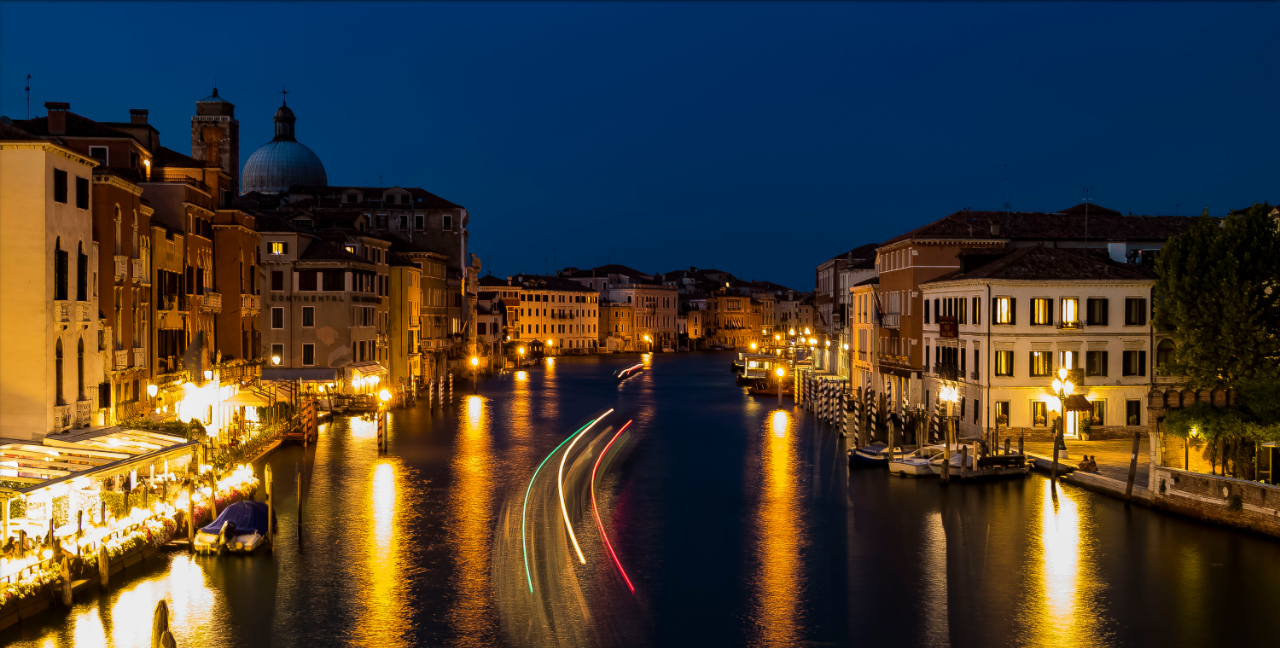
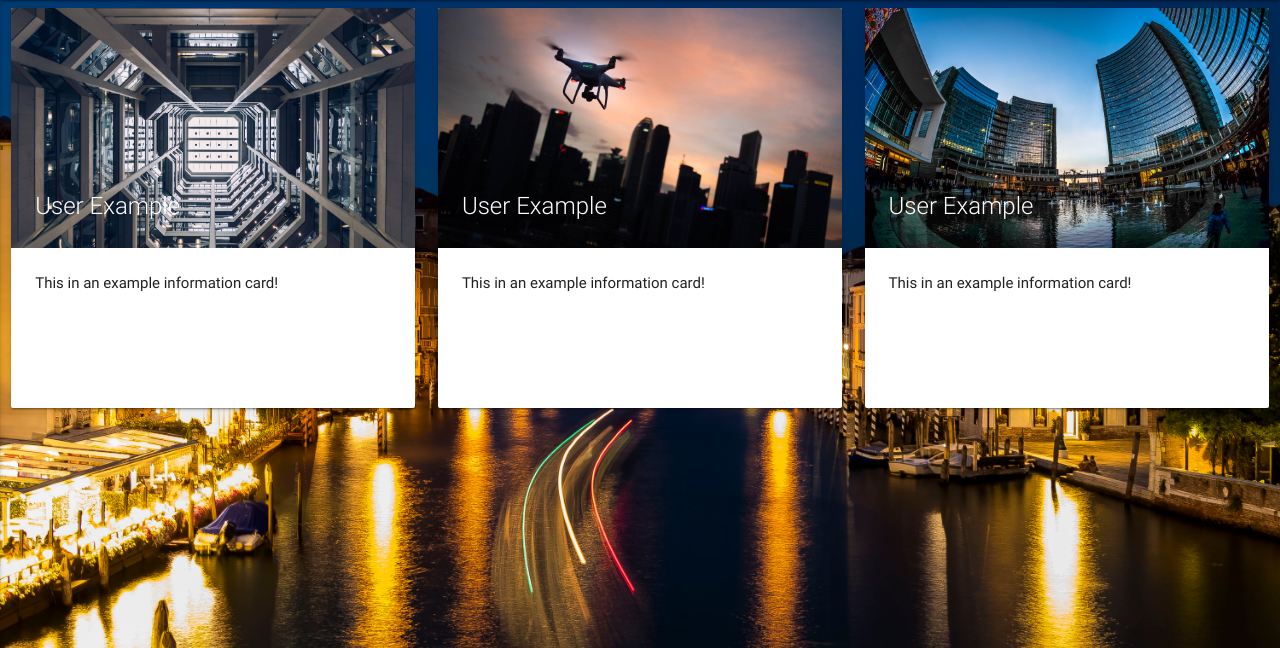
Before and after one commit to sjaster/pytodo, a Flask app: page / in a window 1280 px wide. Shown: the part 64-712 px from the top of the page. Run offline with Flask 2, Linux system fonts and the light colour scheme.

Commit message:
small style changes

```diff
--- a/src/templates/index.html
+++ b/src/templates/index.html
@@ -1,9 +1,9 @@
 {% extends "layout.html" %}
 {% block body %}
-{% if session.logged_in %}
+{% if not session.logged_in %}
 <div class="row">
     <div class="col s4">
-        <div class="card medium">
+        <div class="card medium hoverable">
             <div class="card-image">
                 <img src="../static/img/card1.jpg">
                 <span class="card-title">User Example</span>
@@ -14,7 +14,7 @@
         </div>
     </div>
     <div class="col s4">
-        <div class="card medium">
+        <div class="card medium hoverable">
             <div class="card-image">
                 <img src="../static/img/card2.jpg">
                 <span class="card-title">User Example</span>
@@ -25,7 +25,7 @@
         </div>
     </div>
     <div class="col s4">
-        <div class="card medium">
+        <div class="card medium hoverable">
             <div class="card-image">
                 <img src="../static/img/card3.jpg">
                 <span class="card-title">User Example</span>
--- a/src/templates/layout.html
+++ b/src/templates/layout.html
@@ -38,7 +38,6 @@
     </div>
 </nav>
 {% block body %}{% endblock %}
-<body>
 <div class="container">
     <div class="row">
         <div class="col s4 push-s4 center">
@@ -53,4 +52,3 @@
 <script type="text/javascript" src="{{ url_for('static', filename='js/materialize.min.js') }}"></script>
 <!-- Import script for working navbar collapsing -->
 <script type="text/javascript" src="{{ url_for('static', filename='js/navbar.js') }}"></script>
-</body>
```
